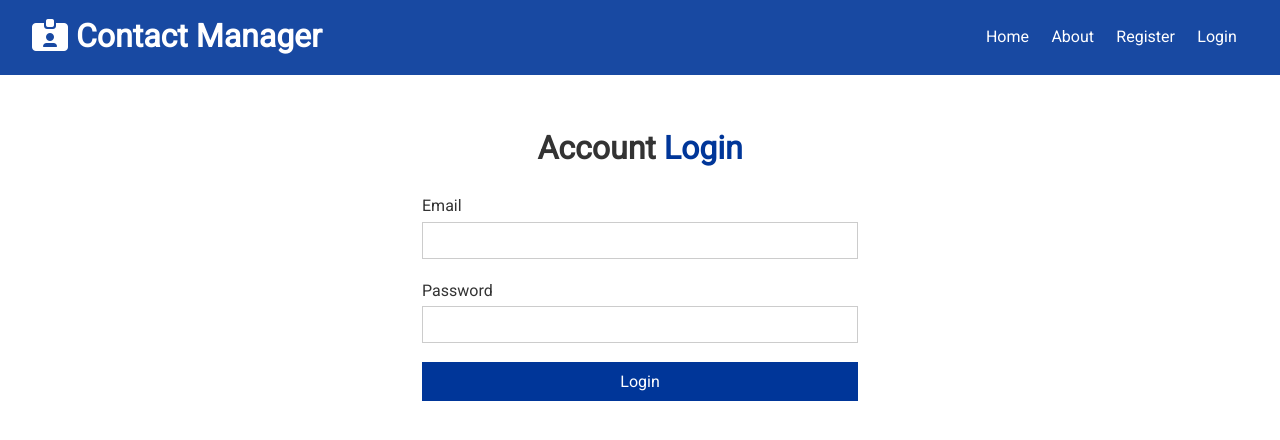
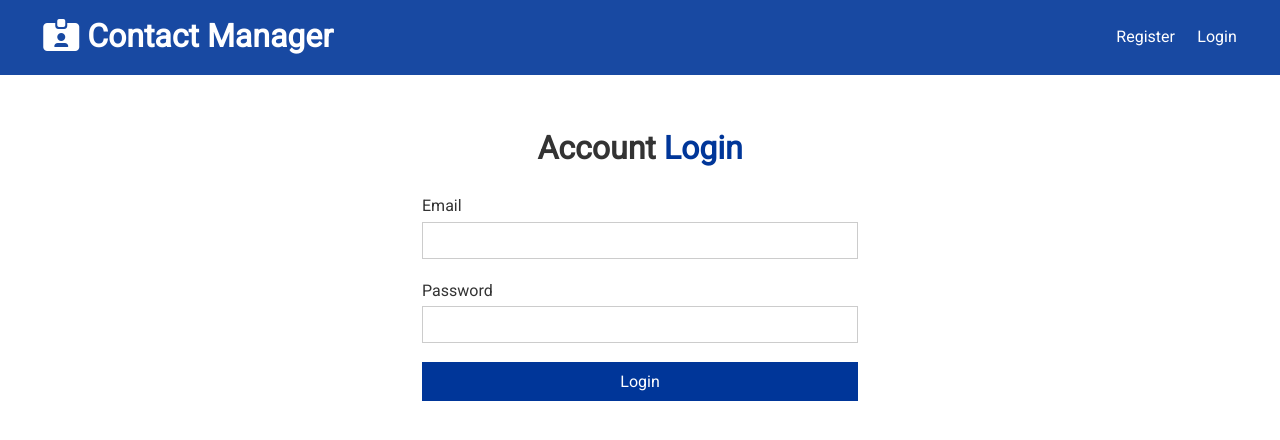
Before and after one commit to mramirez600/contactKeeper, a React (Create React App) app in the folder client/: page /login in a window 1280 px wide. Shown: the top 440 px of the page. Built offline with nearby package versions, Linux system fonts and the light colour scheme; the HTML template or start-up script is replaced by a standard one.

Commit message:
logout and navbar

```diff
--- a/client/src/components/layout/Navbar.js
+++ b/client/src/components/layout/Navbar.js
@@ -1,27 +1,48 @@
-import React from 'react';
+import React, { Fragment, useContext } from 'react';
 import PropTypes from 'prop-types';
 import { Link } from 'react-router-dom';
+import AuthContext from '..//../context/auth/authContext';
 
 const Navbar = ({ title, icon }) => {
+  const authContext = useContext(AuthContext);
+
+  const { isAuthenticated, logout, user } = authContext;
+
+  const onLogout = () => {
+    logout();
+  };
+
+  const authLinks = (
+    <Fragment>
+      <li>Hello {user && user.name}</li>
+      <li>
+        <a onClick={onLogout} href="#!">
+          <i className="fas fa-sign-out-alt" />{' '}
+          <span className="hide-sm">Logout</span>
+        </a>
+      </li>
+    </Fragment>
+  );
+
+  const guestLinks = (
+    <Fragment>
+      <li>
+        <Link to="/register">Register</Link>
+      </li>
+      <li>
+        <Link to="/login">Login</Link>
+      </li>
+    </Fragment>
+  );
+
   return (
     <div className="navbar bg-primary">
       <h1>
-        <i className={icon} /> {title}
+        <Link to="/">
+          <i className={icon} /> {title}
+        </Link>
       </h1>
-      <ul>
-        <li>
-          <Link to="/">Home</Link>
-        </li>
-        <li>
-          <Link to="/about">About</Link>
-        </li>
-        <li>
-          <Link to="/register">Register</Link>
-        </li>
-        <li>
-          <Link to="/login">Login</Link>
-        </li>
-      </ul>
+      <ul>{isAuthenticated ? authLinks : guestLinks}</ul>
     </div>
   );
 };
--- a/client/src/context/auth/authState.js
+++ b/client/src/context/auth/authState.js
@@ -92,7 +92,7 @@
   };
 
   // logout
-  const logout = () => console.log('logout');
+  const logout = () => dispatch({ type: LOGOUT });
 
   // clear errors
   const clearErrors = () => dispatch({ type: CLEAR_ERRORS });
```
